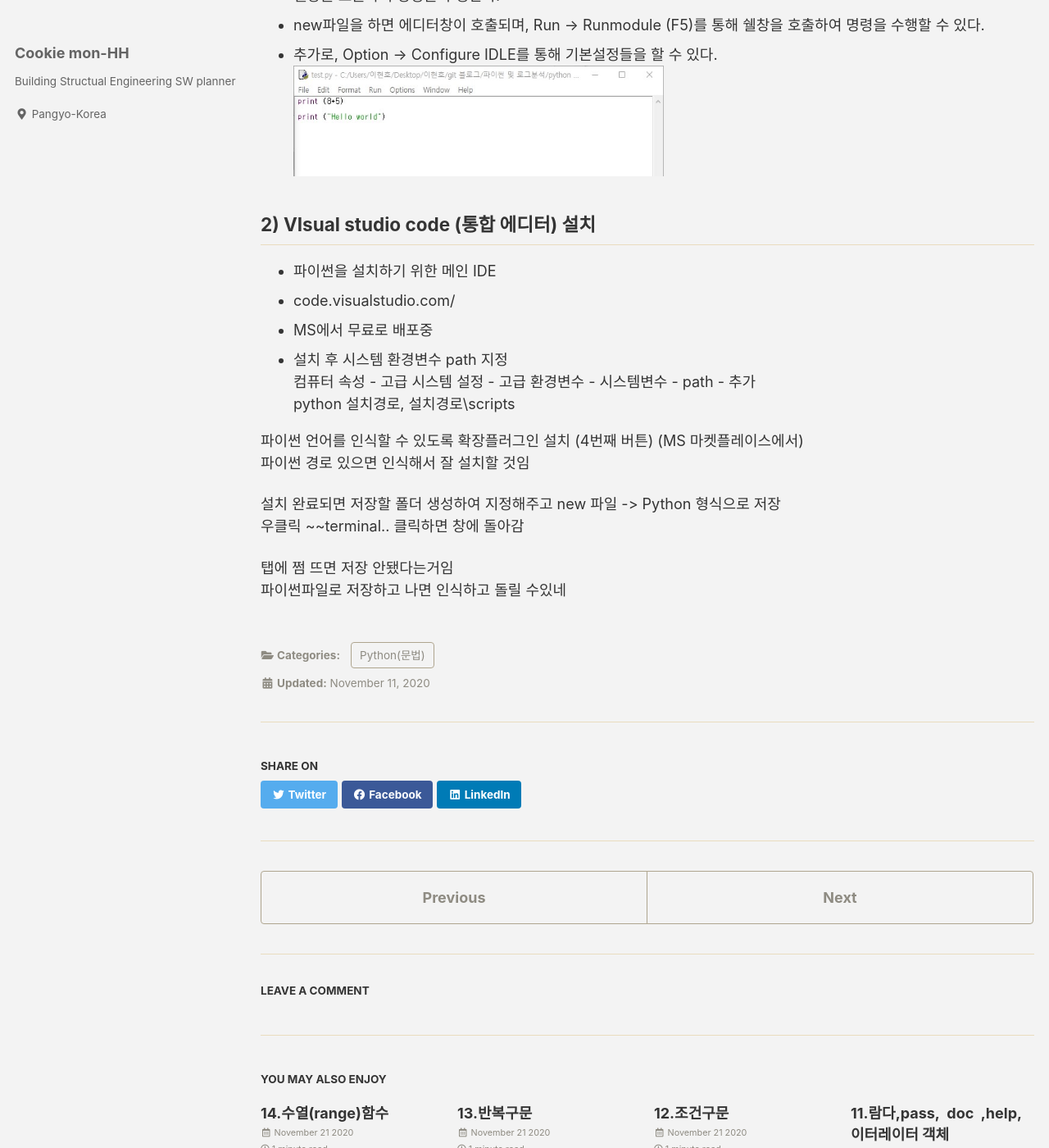
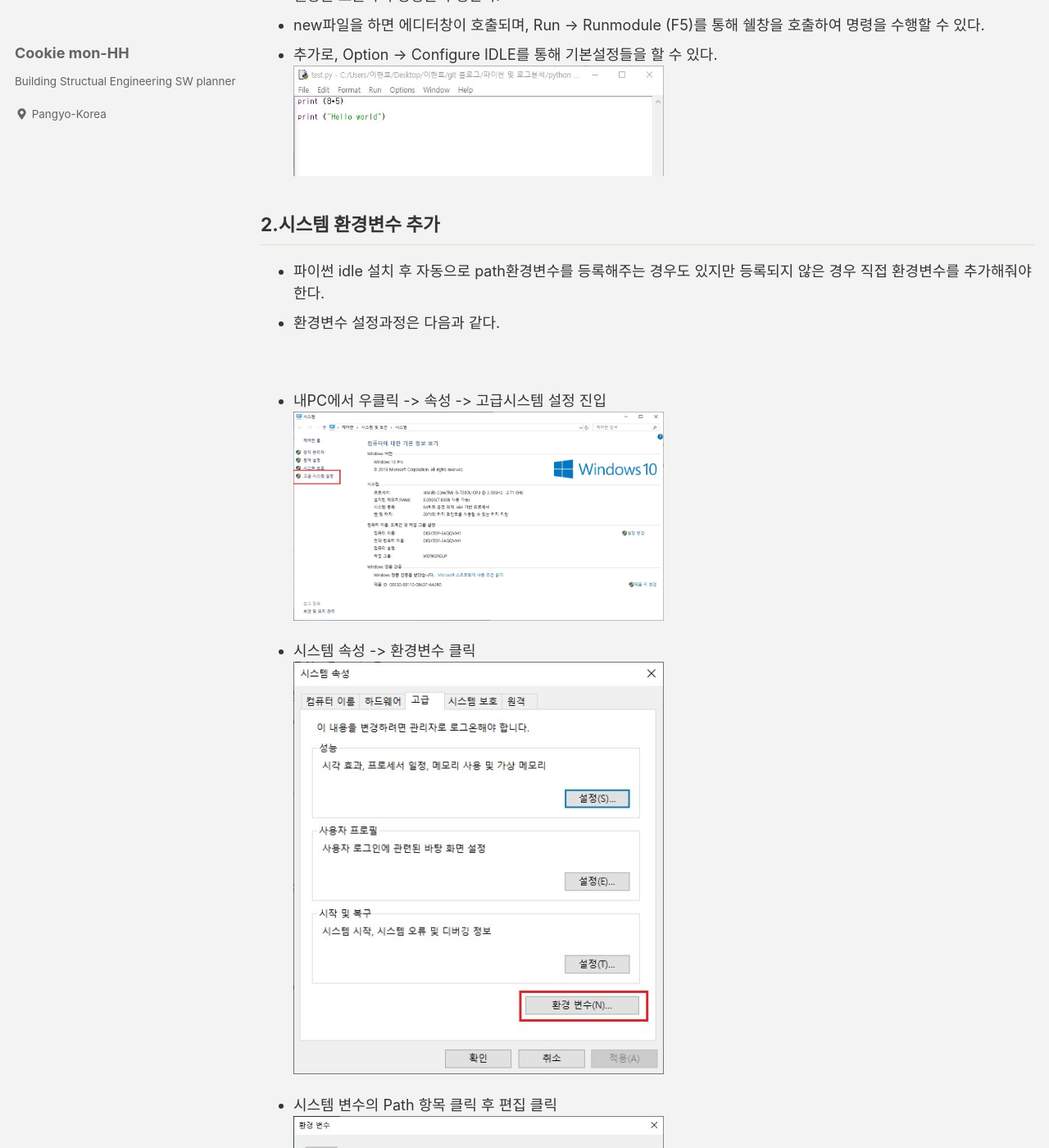
Before and after one commit to CookieMon-HH/cookiemon-hh.github.io, a Jekyll site: the page built from _posts/2020-11-12-2 2.파이썬 개발 툴 세팅.md, in a window 1280 px wide and 1400 px high, scrolled down 2861 px. Shown: the whole window at 82% size. Built offline with Jekyll 4.4.1, drawn with Linux system fonts in a browser that asks for light colours; cached includes are drawn as plain includes; a script that is not in the unit is left out; comment, search, counter and statistics services are not loaded; some of the changed text lies outside the part shown.

Commit message:
Update 2020-11-12-2 2.파이썬 개발 툴 세팅.md

```diff
--- a/_posts/2020-11-12-2 2.파이썬 개발 툴 세팅.md
+++ b/_posts/2020-11-12-2 2.파이썬 개발 툴 세팅.md
@@ -45,15 +45,39 @@ print("Hello world")
 ![02 IDLE 에디터창_2](/assets/pageimage/02 IDLE 에디터창_2.jpg){: width="50%" height="50%"}
 
 
-2) VIsual studio code (통합 에디터) 설치
+2.시스템 환경변수 추가
+---
+- 파이썬 idle 설치 후 자동으로 path환경변수를 등록해주는 경우도 있지만 등록되지 않은 경우 직접 환경변수를 추가해줘야 한다.
+- 환경변수 설정과정은 다음과 같다.
+
+<br>
+
+- 내PC에서 우클릭 -> 속성 -> 고급시스템 설정 진입
+![07 시스템변수 추가](/assets/pageimage/07 시스템변수 추가.jpg){: width="50%" height="50%"}
+
+- 시스템 속성 -> 환경변수 클릭
+![07 시스템변수 추가_2](/assets/pageimage/07 시스템변수 추가_2.jpg){: width="50%" height="50%"}
+
+- 시스템 변수의 Path 항목 클릭 후 편집 클릭
+![07 시스템변수 추가_3](/assets/pageimage/07 시스템변수 추가_3.jpg){: width="50%" height="50%"}
+
+- 환경변수 편집창에서 새로만들기 클릭 후 아래 두개의 환경변수를 추가해 줍니다.
+python 설치경로, 설치경로\scripts
+![07 시스템변수 추가_4](/assets/pageimage/07 시스템변수 추가_4.jpg){: width="50%" height="50%"}
+
+- 시스템 환경변수가 정상적으로 추가되었으면 cmd창에서 python을 입력했을 때 다음과 같이 나타납니다.
+![07 시스템변수 추가_5](/assets/pageimage/07 시스템변수 추가_5.jpg){: width="50%" height="50%"}
+
+
+
+3.VIsual studio code (통합 에디터) 설치
 ---
 
  - 파이썬을 설치하기 위한 메인 IDE
  - code.visualstudio.com/
  - MS에서 무료로 배포중
  - 설치 후 시스템 환경변수 path 지정
- 컴퓨터 속성 - 고급 시스템 설정 - 고급 환경변수 - 시스템변수 - path - 추가
-python 설치경로, 설치경로\scripts
+
 
 파이썬 언어를 인식할 수 있도록 확장플러그인 설치 (4번째 버튼) (MS 마켓플레이스에서)
 파이썬 경로 있으면 인식해서 잘 설치할 것임
```
